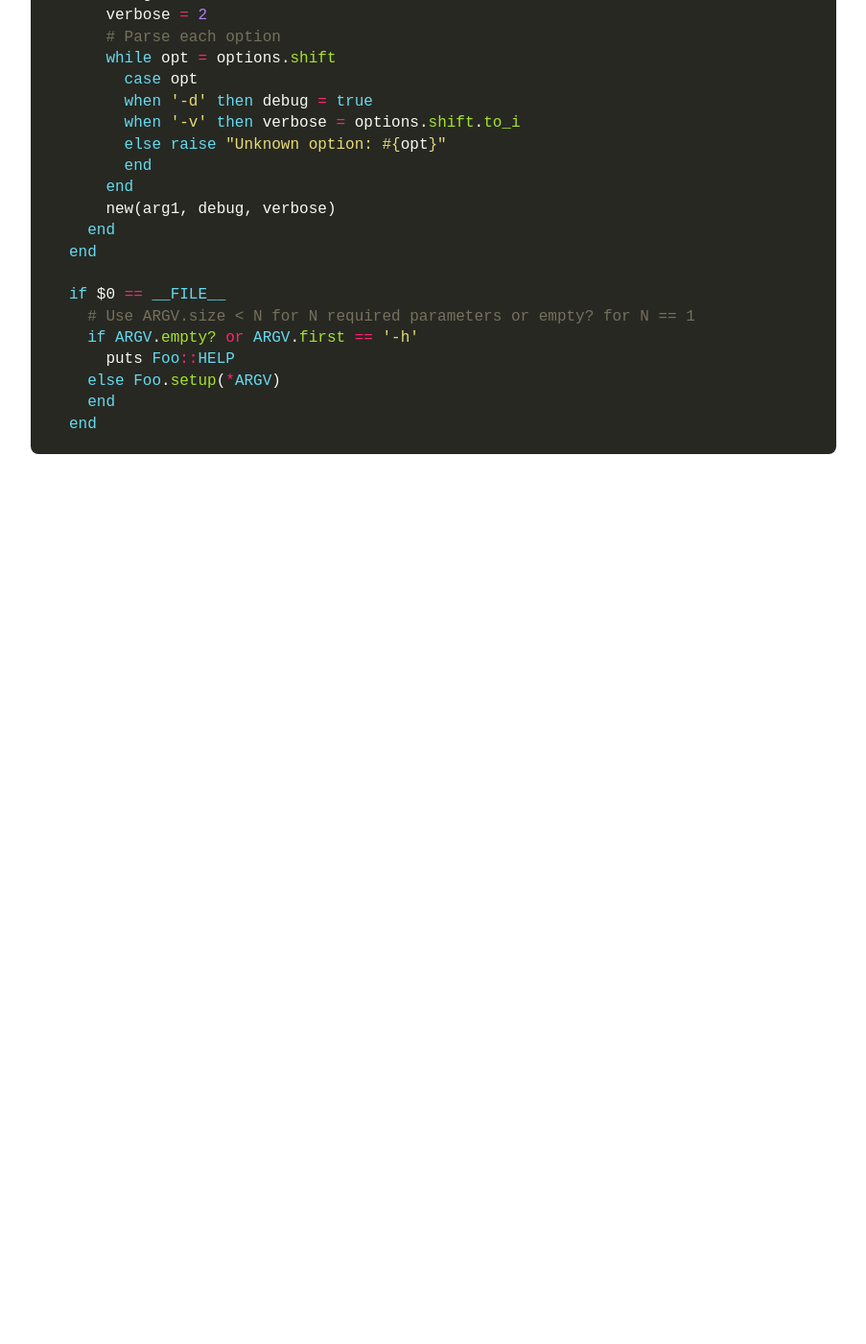
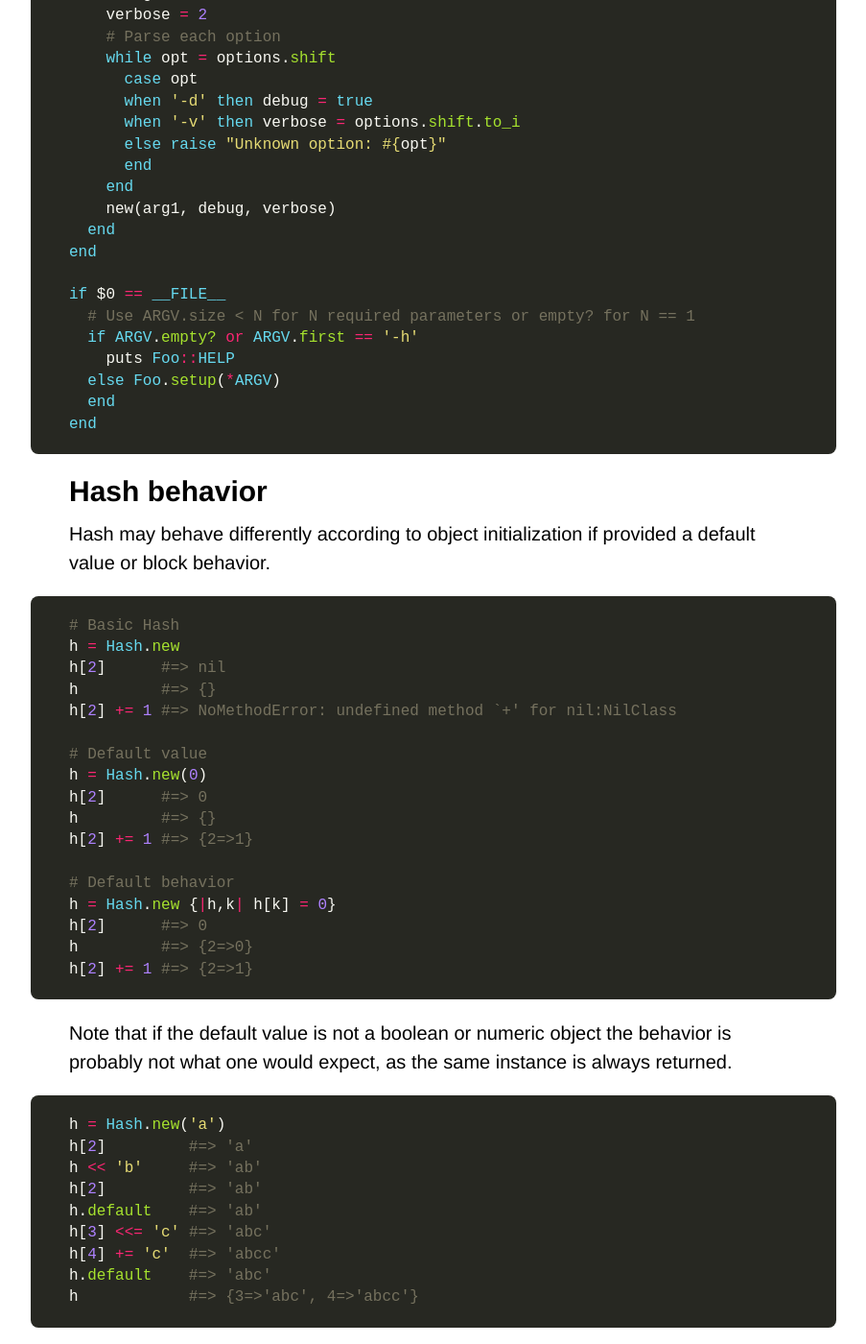
Before and after one commit to Maumagnaguagno/maumagnaguagno.github.io, a Jekyll site: the page built from ruby.md, in a window 1280 px wide and 1400 px high, scrolled down 3113 px. Shown: the whole window at 96% size, without its empty margins (188-1091 px from the left). Built offline with Jekyll 4.4.1, drawn with Linux system fonts in a browser that asks for light colours; our own code applies the rules of GitHub Pages for plain Markdown files; before the commit the page ends 3606 px from its top, so only the background shows below that; some of the changed text lies outside the part shown.

Commit message:
Add Hash behavior to Ruby

````diff
--- a/ruby.md
+++ b/ruby.md
@@ -137,3 +137,40 @@ if $0 == __FILE__
   end
 end
 ```
+
+## Hash behavior
+Hash may behave differently according to object initialization if provided a default value or block behavior.
+
+```ruby
+# Basic Hash
+h = Hash.new
+h[2]      #=> nil
+h         #=> {}
+h[2] += 1 #=> NoMethodError: undefined method `+' for nil:NilClass
+
+# Default value
+h = Hash.new(0)
+h[2]      #=> 0
+h         #=> {}
+h[2] += 1 #=> {2=>1}
+
+# Default behavior
+h = Hash.new {|h,k| h[k] = 0}
+h[2]      #=> 0
+h         #=> {2=>0}
+h[2] += 1 #=> {2=>1}
+```
+
+Note that if the default value is not a boolean or numeric object the behavior is probably not what one would expect, as the same instance is always returned.
+
+```ruby
+h = Hash.new('a')
+h[2]         #=> 'a'
+h << 'b'     #=> 'ab'
+h[2]         #=> 'ab'
+h.default    #=> 'ab'
+h[3] <<= 'c' #=> 'abc'
+h[4] += 'c'  #=> 'abcc'
+h.default    #=> 'abc'
+h            #=> {3=>'abc', 4=>'abcc'}
+```
````
